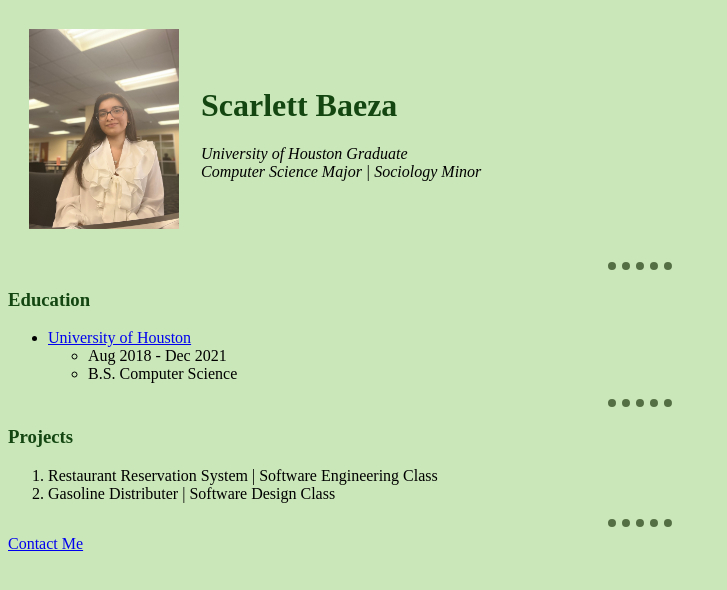
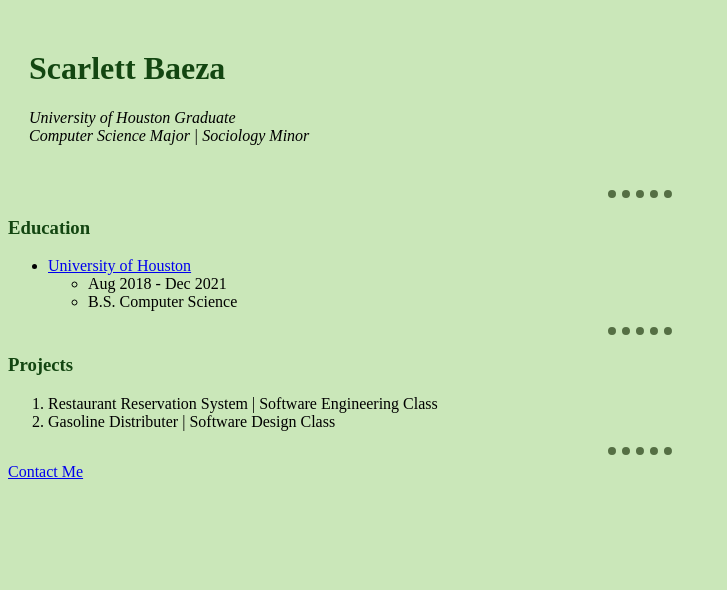
Before and after one commit to ScarlettBaeza/Personal-Site, a plain HTML site: page index.html in a window 1280 px wide. Shown: the whole page, without its empty margins (0-727 px from the left). Drawn offline with Linux system fonts and the light colour scheme; files whose address does not match are found by name.

Commit message:
removed image

```diff
--- a/index.html
+++ b/index.html
@@ -14,7 +14,6 @@
   <body>
     <table cellspacing="20">
       <tr>
-        <td><img src="C:\Users\User\Desktop\Projects\Personal-Site\Images\profilePic.jpg" alt="profile picture" width="150" height="200"> </td>
         <td><h1>Scarlett Baeza</h1>
           <p><em>University of Houston Graduate<br/>Computer Science Major | Sociology Minor</em></p>
         </td>
```
